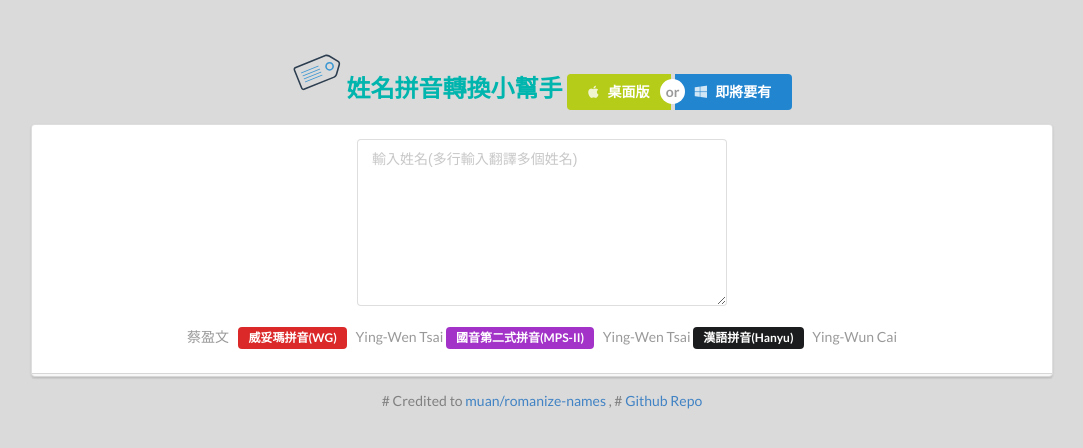
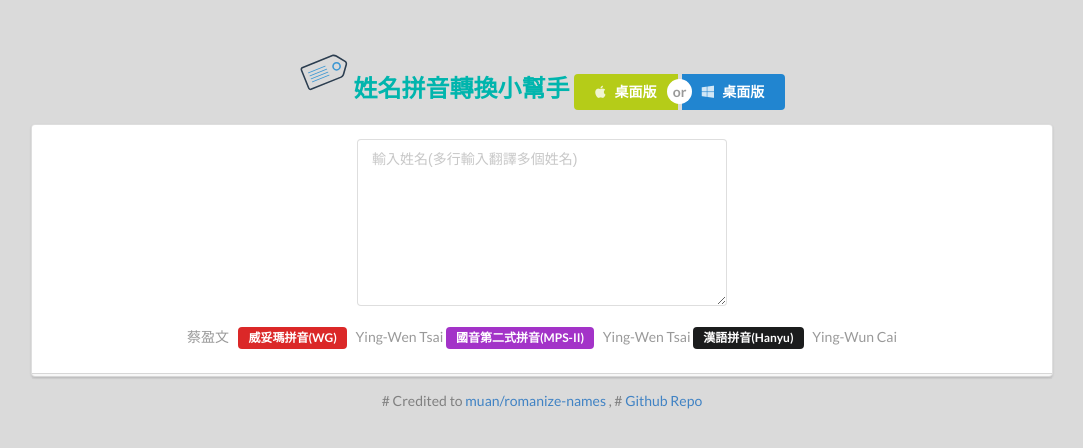
Before and after one commit to electronize/romanize, a website: page index.html in a window 1280 px wide. Shown: the whole page, without its empty margins (98-1181 px from the left). Drawn offline with nearby package versions, Linux system fonts and the light colour scheme.

Commit message:
Windows version

```diff
--- a/index.html
+++ b/index.html
@@ -16,7 +16,7 @@
             <div class="ui buttons">
               <a class="ui olive button" href="https://github.com/electronize/romanize-names-desktop/releases" target="_blank"><i class="apple icon"></i>桌面版</a>
               <div class="or"></div>
-              <a class="ui blue button" href="https://github.com/electronize/romanize-names-desktop/releases"><i class="windows icon"></i>即將要有</a>
+              <a class="ui blue button" href="https://github.com/electronize/romanize-names-desktop/releases"><i class="windows icon"></i>桌面版</a>
             </div>
           </div>
         </h2>
```
